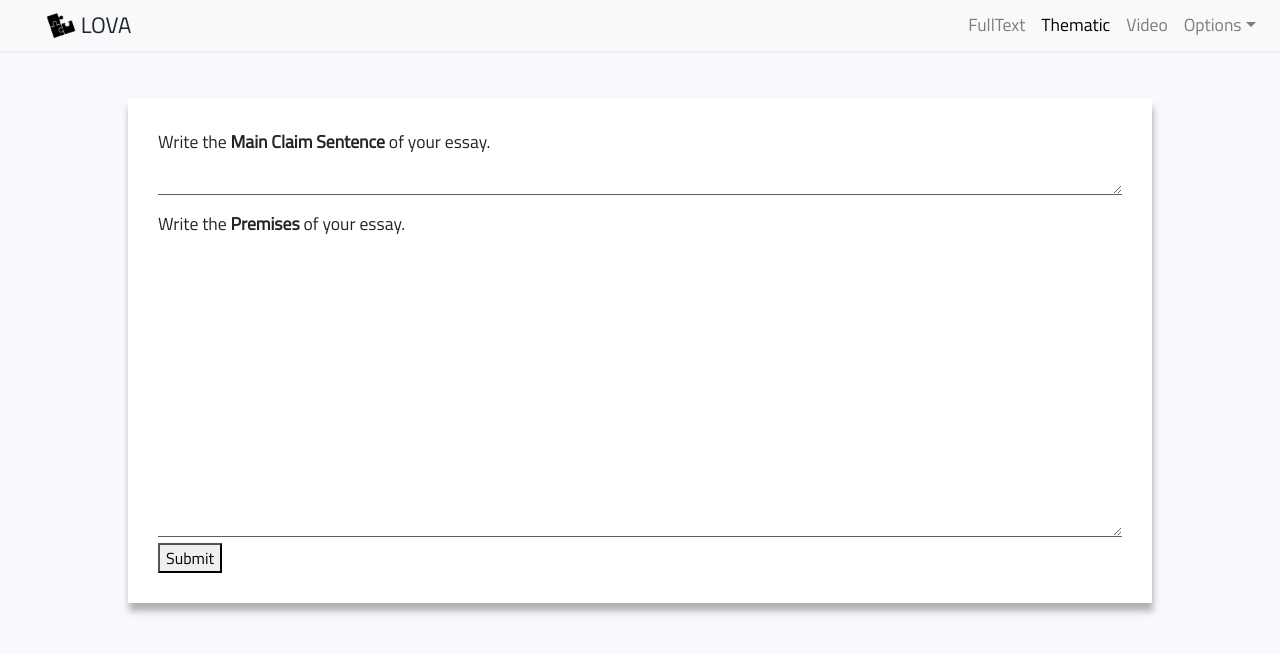
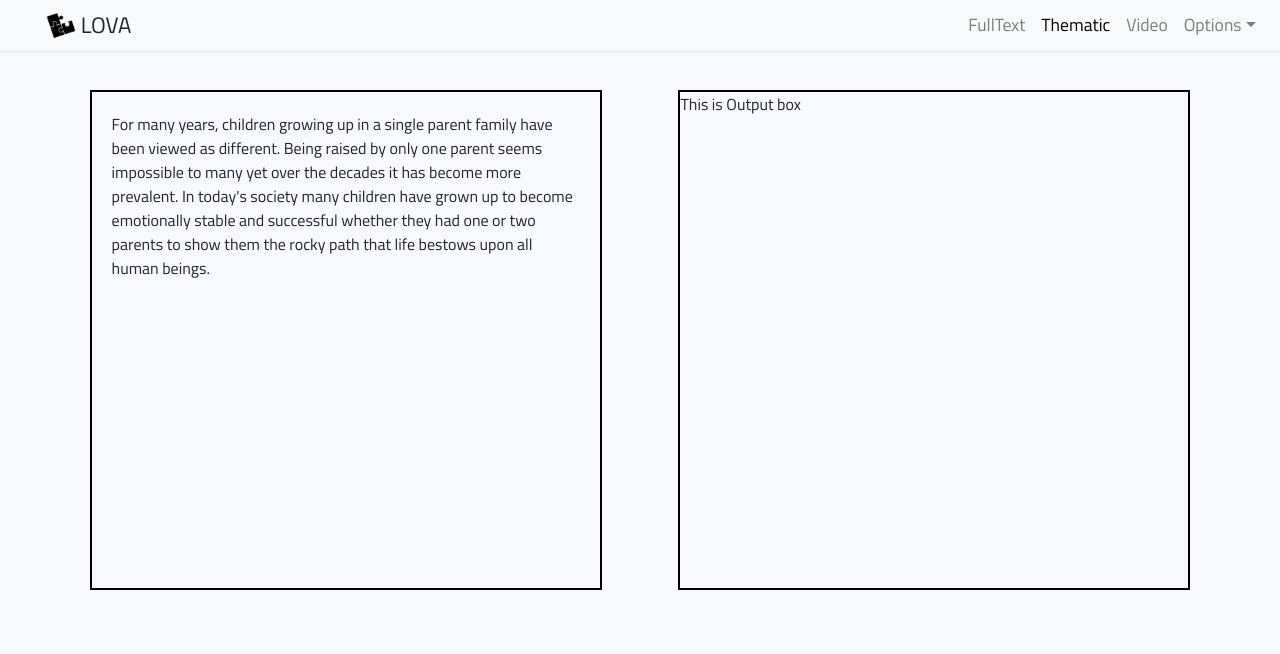
Before and after one commit to Seogeurim/lova-front, a React (Create React App) app: page /thematic in a window 1280 px wide. Shown: the top 654 px of the page. Built offline with nearby package versions, Linux system fonts and the light colour scheme.

Commit message:
Select sentenceToken -test

```diff
--- a/src/Pages/SubmitPage/SubmitPage.js
+++ b/src/Pages/SubmitPage/SubmitPage.js
@@ -2,6 +2,7 @@
 // If you want to make other page, Copy and Refactor this page.
 
 import React, { Component } from "react";
+import cx from "classnames";
 
 const defaultProps = {};
 const propTypes = {};
@@ -9,15 +10,52 @@ const propTypes = {};
 class SubmitPage extends Component {
   constructor(props) {
     super(props);
-    this.state = {};
+    this.state = {
+      outputArray: [
+        {
+          key: "0",
+          token:
+            "For many years, children growing up in a single parent family have been viewed as different."
+        },
+        {
+          key: "1",
+          token:
+            "Being raised by only one parent seems impossible to many yet over the decades it has become more prevalent."
+        },
+        {
+          key: "2",
+          token:
+            "In today's society many children have grown up to become emotionally stable and successful whether they had one or two parents to show them the rocky path that life bestows upon all human beings."
+        }
+      ],
+      selectedToken: ""
+    };
   }
 
   render() {
+    console.log(this.state.outputArray);
+    console.log(this.state.selectedToken);
     const { inputText } = this.props;
+    const { outputArray, selectedToken } = this.state;
     return (
       <div className="submitPage">
         <div className="submitPage__output">
-          <div className="submitPage__output__textArea">{inputText}</div>
+          <div className="submitPage__output__textArea">
+            {outputArray.map(data => {
+              return (
+                <span
+                  key={data.key}
+                  className={cx("submitPage__output__textArea__token", {
+                    "submitPage__output__textArea__token-active":
+                      selectedToken === data.key
+                  })}
+                  onClick={() => this.handleClick(data.key)}
+                >
+                  {data.token}{" "}
+                </span>
+              );
+            })}
+          </div>
           <div className="submitPage__output__resultArea">
             This is Output box
           </div>
@@ -25,6 +63,10 @@ class SubmitPage extends Component {
       </div>
     );
   }
+
+  handleClick = param => {
+    this.setState({ selectedToken: param });
+  };
 }
 
 SubmitPage.defaultProps = defaultProps;
--- a/src/Pages/SubmitPage/SubmitPage.scss
+++ b/src/Pages/SubmitPage/SubmitPage.scss
@@ -16,6 +16,17 @@
       width: 40%;
       height: 500px;
       overflow: scroll;
+
+      &__token {
+        &-active {
+          font-weight: bold;
+        }
+      }
+
+      &__token:hover {
+        cursor: pointer;
+        text-decoration: underline;
+      }
     }
 
     &__resultArea {
--- a/src/Pages/ThematicPage/ThematicPage.js
+++ b/src/Pages/ThematicPage/ThematicPage.js
@@ -12,17 +12,21 @@ const propTypes = {};
 class ThematicPage extends Component {
   constructor(props) {
     super(props);
-    this.state = { claim: "", premise: "", isSubmit: false };
+    this.state = {
+      claim: "",
+      premise: "",
+      isSubmit: true
+    };
   }
 
   render() {
     console.log(this.state.isSubmit);
-    const { isSubmit } = this.state;
+    const { isSubmit, premise } = this.state;
     return (
       <div>
         <NavBar isActive="thematic" />
         {isSubmit ? (
-          <SubmitPage inputText={this.state.premise} />
+          <SubmitPage inputText={premise} />
         ) : (
           <div className="inputArea">
             <div className="inputArea__container">
```
